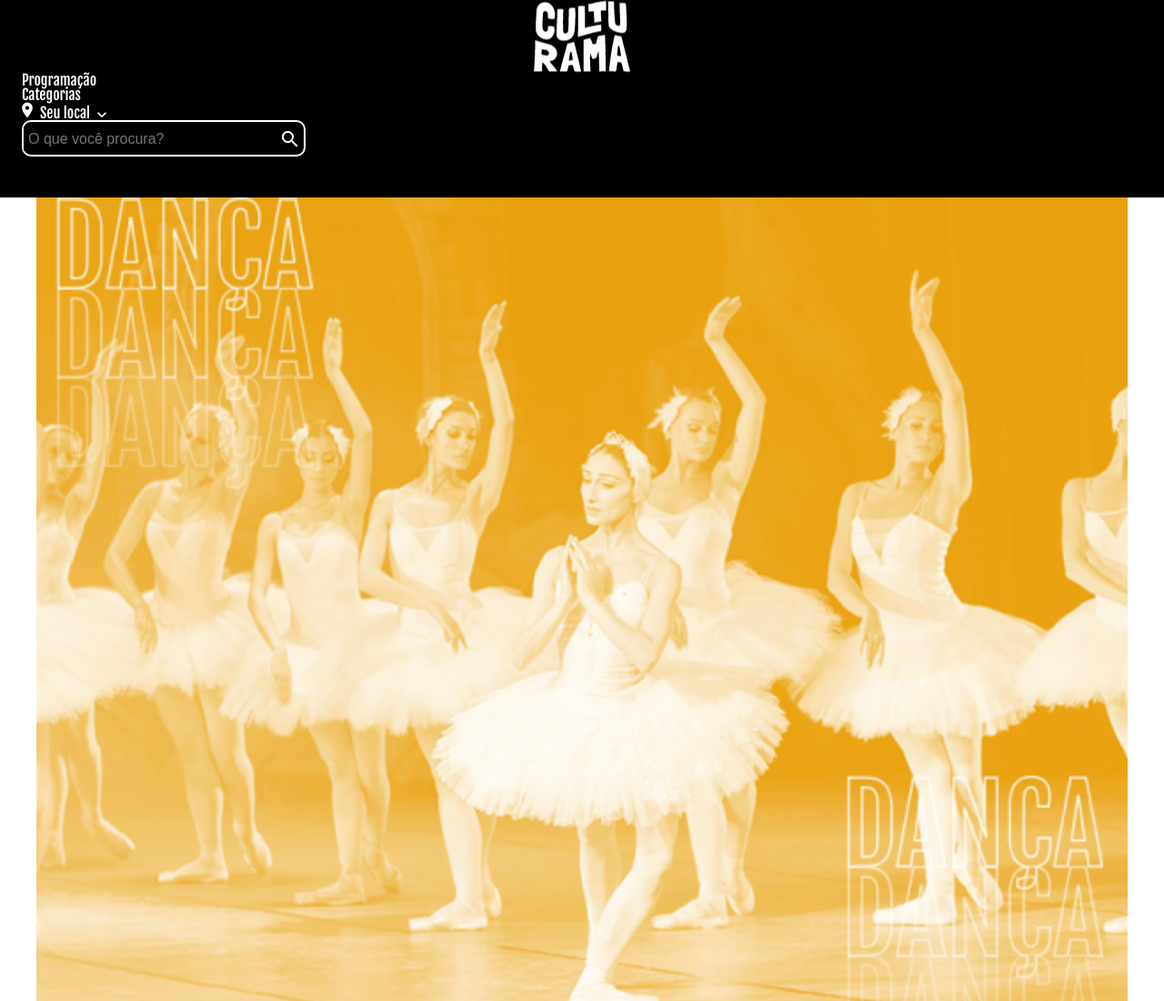
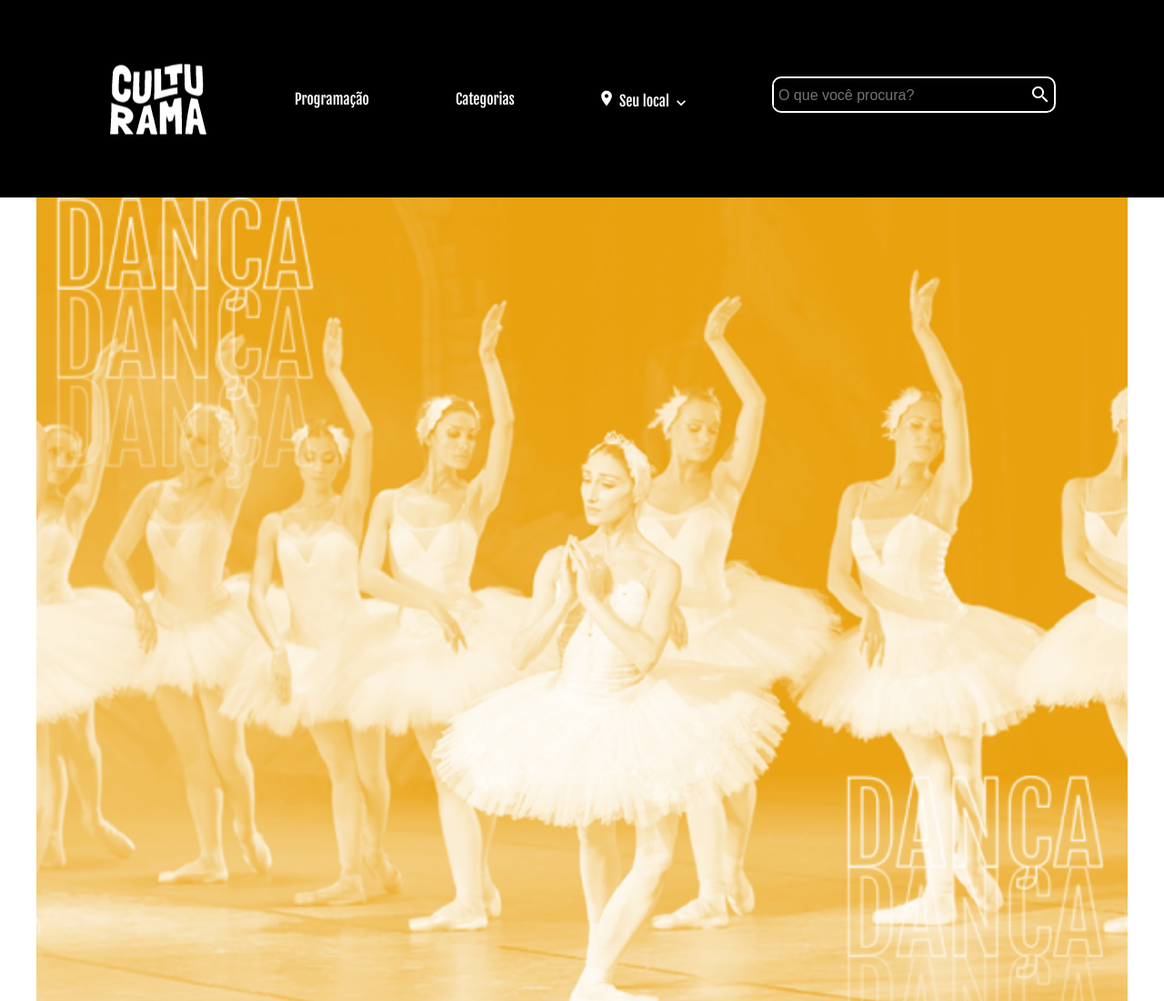
Before and after one commit to IceRed0991/culturama, a plain HTML site: page index.html in a window 1280 px wide. Shown: the top 1100 px of the page at 91% size. Drawn offline with nearby package versions, Linux system fonts and the light colour scheme.

Commit message:
create flex.css

```diff
--- /dev/null
+++ b/assets/style/flex.css
@@ -0,0 +1,6 @@
+.menu{
+
+    display: flex;
+    justify-content: space-evenly;
+    align-items: center;
+}
--- a/index.html
+++ b/index.html
@@ -11,7 +11,9 @@
         integrity="sha512-NmLkDIU1C/C88wi324HBc+S2kLhi08PN5GDeUVVVC/BVt/9Izdsc9SVeVfA1UZbY3sHUlDSyRXhCzHfr6hmPPw=="
         crossorigin="anonymous" referrerpolicy="no-referrer" />
     <link rel="shortcut icon" href="./assets/img/Favicon2.png" type="image/x-icon">
+    <link rel="stylesheet" href="./assets/style/flex.css">
     <link rel="stylesheet" href="./assets/style/style.css">
+
 </head>
 
 <body>
```
